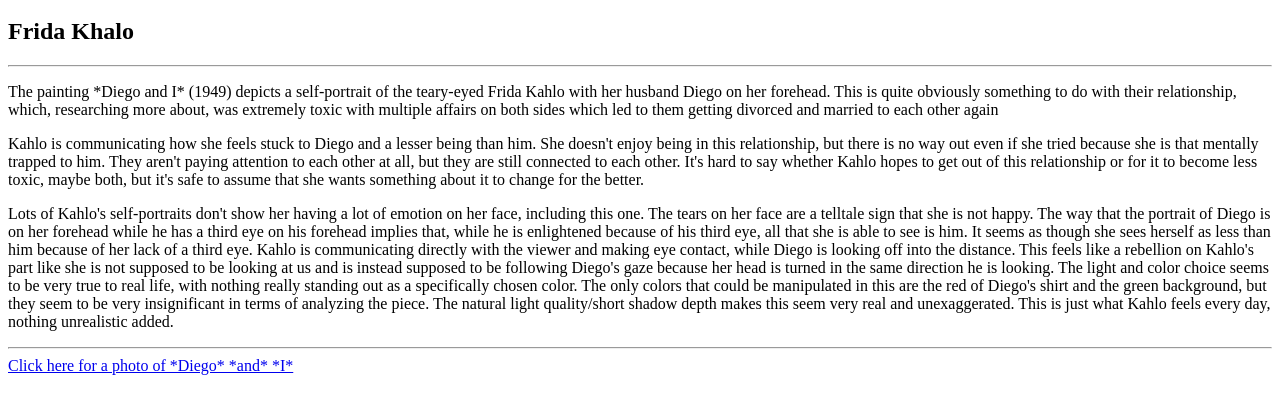
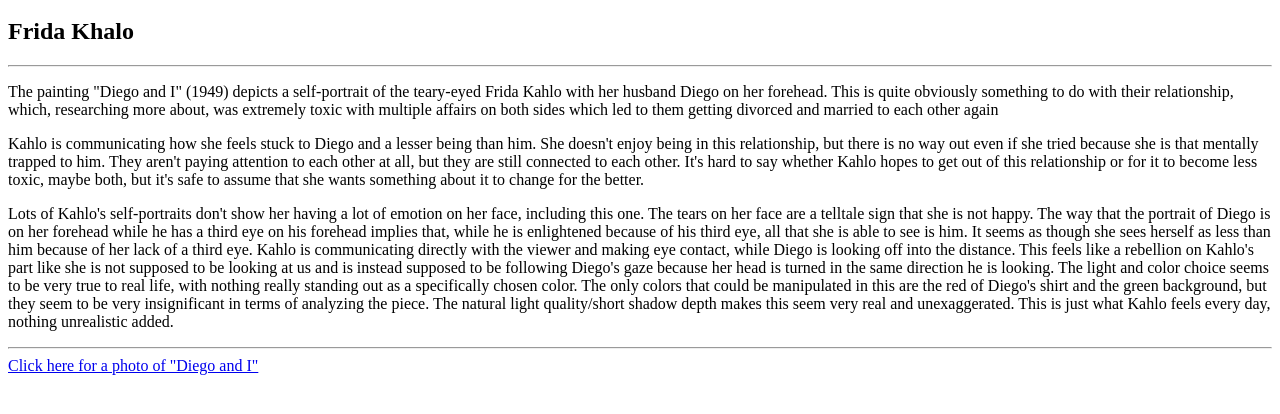
Before and after one commit to josiearganbright/WebDesignHomework, a plain HTML site: page assignment-05/index.html in a window 1280 px wide. Shown: the part 48-462 px from the top of the page. Drawn offline with Linux system fonts and the light colour scheme.

Commit message:
Update index.html

```diff
--- a/assignment-05/index.html
+++ b/assignment-05/index.html
@@ -7,7 +7,7 @@
     <h2>Frida Khalo</h2>
     <hr>
     <p>
-        The painting *Diego and I* (1949) depicts a self-portrait of the teary-eyed Frida Kahlo with her husband Diego on her forehead.
+        The painting "Diego and I" (1949) depicts a self-portrait of the teary-eyed Frida Kahlo with her husband Diego on her forehead.
          This is quite obviously something to do with their relationship, which,
          researching more about, was extremely toxic with multiple affairs on both sides which led to them getting divorced and married to each other again
     </p>
@@ -32,6 +32,6 @@
 
     </p>
     <hr>
-    <a href="./pages.page1.html">Click here for a photo of *Diego* *and* *I*</a>
+    <a href="./pages.page1.html">Click here for a photo of "Diego and I"</a>
 </body>
 </html>
```
